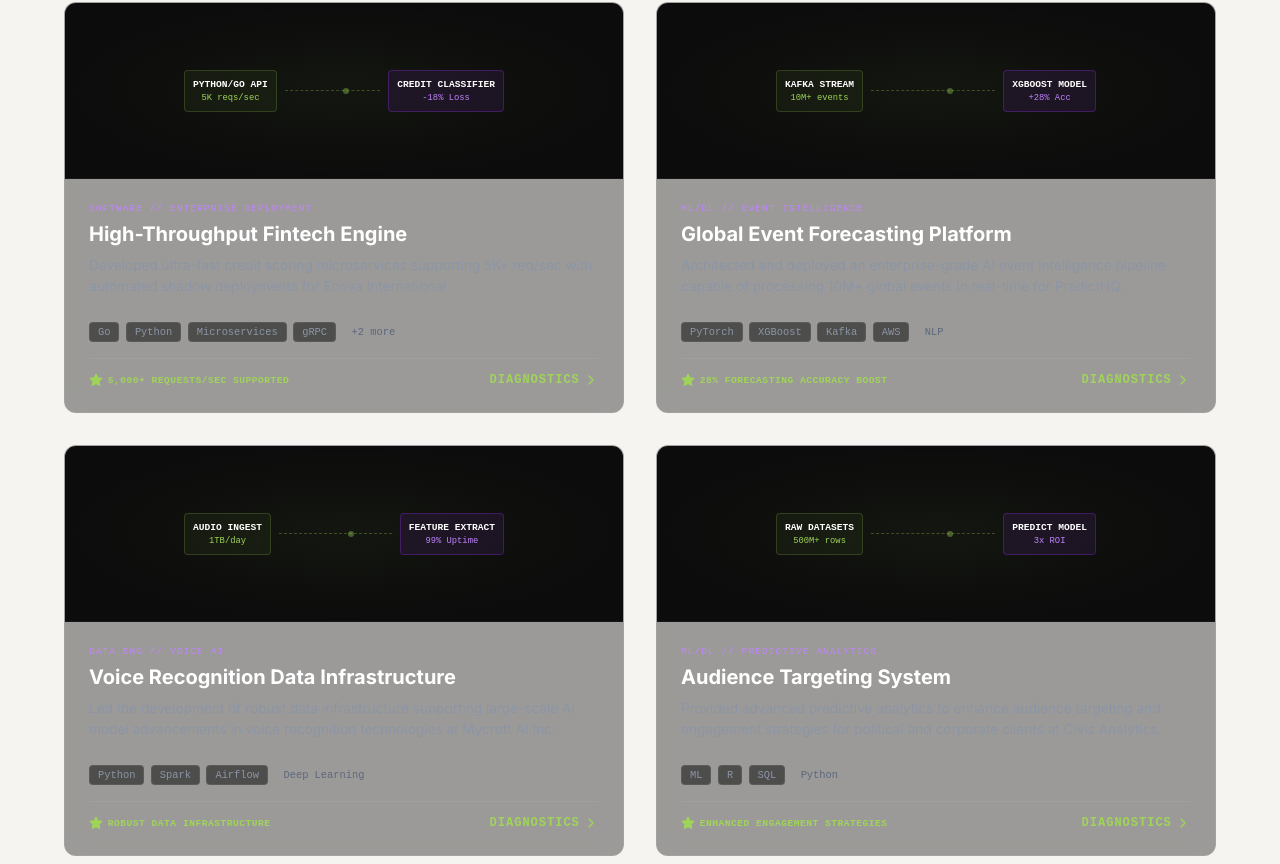
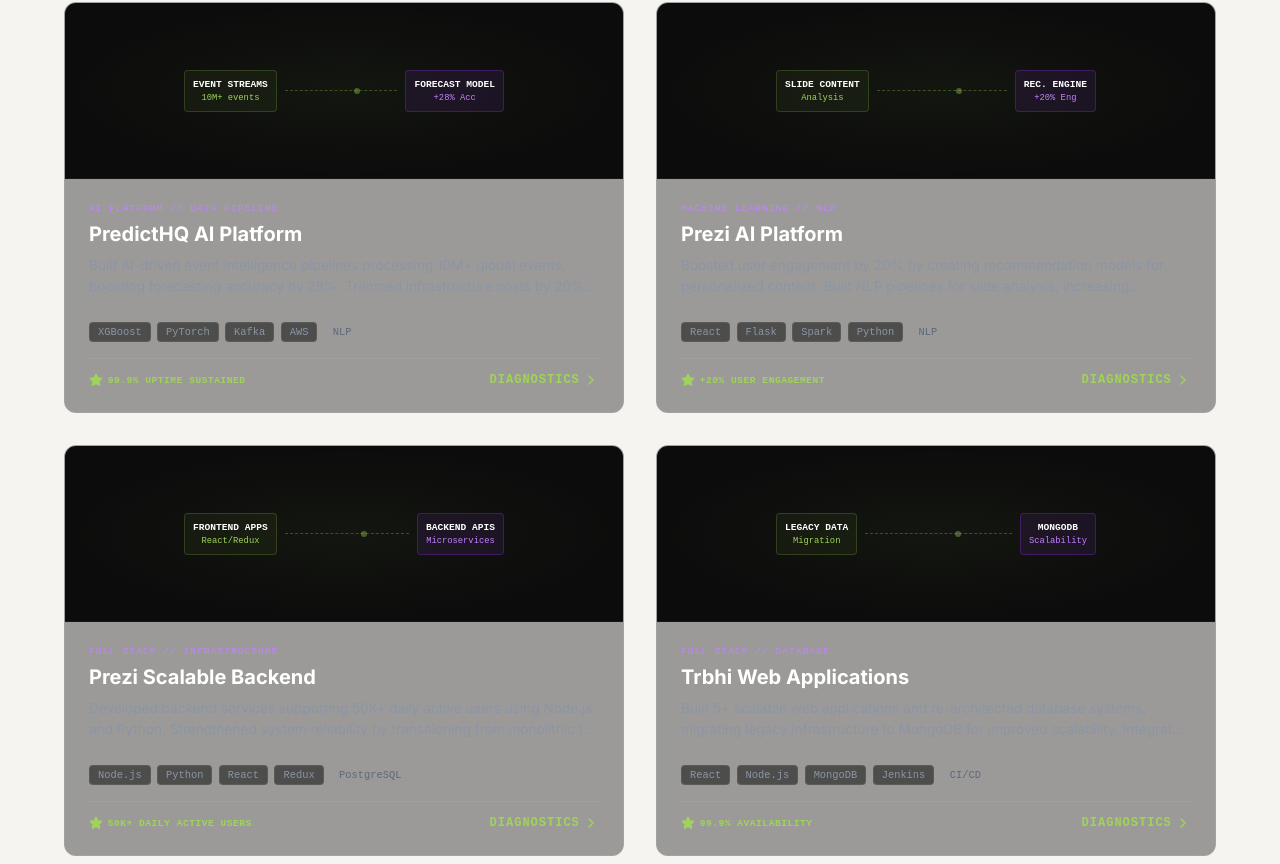
Before and after one commit to owennoah/david, a React (Vite) app: page / in a window 1280 px wide. Shown: the part 5256-6120 px from the top of the page. Built offline with nearby package versions, Linux system fonts and the light colour scheme.

Commit message:
feat: updated projects with actual PredictHQ, Prezi, and Trbhi experience details

```diff
--- a/src/App.jsx
+++ b/src/App.jsx
@@ -442,40 +442,40 @@
                 <div className="pg-bg-glow"></div>
                 <div className="pg-content">
                   <div className="pg-node pg-source">
-                    <span className="pg-title">Python/Go API</span>
-                    <span className="pg-sub">5K reqs/sec</span>
+                    <span className="pg-title">Event Streams</span>
+                    <span className="pg-sub">10M+ events</span>
                   </div>
                   <div className="pg-line">
                     <div className="pg-pulse-dot"></div>
                   </div>
                   <div className="pg-node pg-target">
-                    <span className="pg-title">Credit Classifier</span>
-                    <span className="pg-sub">-18% Loss</span>
+                    <span className="pg-title">Forecast Model</span>
+                    <span className="pg-sub">+28% Acc</span>
                   </div>
                 </div>
               </div>
 
               <div className="project-details">
                 <div className="project-header">
-                  <span className="project-category">Software // Enterprise Deployment</span>
-                  <h3 className="project-title-hover">High-Throughput Fintech Engine</h3>
+                  <span className="project-category">AI Platform // Data Pipeline</span>
+                  <h3 className="project-title-hover">PredictHQ AI Platform</h3>
                 </div>
                 <p className="project-desc">
-                  Developed ultra-fast credit scoring microservices supporting 5K+ req/sec with automated shadow deployments for Enova International.
+                  Built AI-driven event intelligence pipelines processing 10M+ global events, boosting forecasting accuracy by 28%. Trimmed infrastructure costs by 20% while maintaining performance.
                 </p>
 
                 <div className="project-tech-tags">
-                  <span>Go</span>
-                  <span>Python</span>
-                  <span>Microservices</span>
-                  <span>gRPC</span>
-                  <span className="tech-more">+2 more</span>
+                  <span>XGBoost</span>
+                  <span>PyTorch</span>
+                  <span>Kafka</span>
+                  <span>AWS</span>
+                  <span className="tech-more">NLP</span>
                 </div>
 
                 <div className="project-footer">
                   <div className="project-metric">
                     <svg width="14" height="14" viewBox="0 0 24 24" fill="#9FD458" stroke="#9FD458" strokeWidth="2" strokeLinecap="round" strokeLinejoin="round"><polygon points="12 2 15.09 8.26 22 9.27 17 14.14 18.18 21.02 12 17.77 5.82 21.02 7 14.14 2 9.27 8.91 8.26 12 2"></polygon></svg>
-                    <span>5,000+ requests/sec Supported</span>
+                    <span>99.9% Uptime Sustained</span>
                   </div>
                   <button className="project-link">
                     Diagnostics
@@ -491,40 +491,40 @@
                 <div className="pg-bg-glow"></div>
                 <div className="pg-content">
                   <div className="pg-node pg-source">
-                    <span className="pg-title">Kafka Stream</span>
-                    <span className="pg-sub">10M+ events</span>
+                    <span className="pg-title">Slide Content</span>
+                    <span className="pg-sub">Analysis</span>
                   </div>
                   <div className="pg-line">
                     <div className="pg-pulse-dot"></div>
                   </div>
                   <div className="pg-node pg-target">
-                    <span className="pg-title">XGBoost Model</span>
-                    <span className="pg-sub">+28% Acc</span>
+                    <span className="pg-title">Rec. Engine</span>
+                    <span className="pg-sub">+20% Eng</span>
                   </div>
                 </div>
               </div>
 
               <div className="project-details">
                 <div className="project-header">
-                  <span className="project-category">ML/DL // Event Intelligence</span>
-                  <h3 className="project-title-hover">Global Event Forecasting Platform</h3>
+                  <span className="project-category">Machine Learning // NLP</span>
+                  <h3 className="project-title-hover">Prezi AI Platform</h3>
                 </div>
                 <p className="project-desc">
-                  Architected and deployed an enterprise-grade AI event intelligence pipeline capable of processing 10M+ global events in real-time for PredictHQ.
+                  Boosted user engagement by 20% by creating recommendation models for personalized content. Built NLP pipelines for slide analysis, increasing relevance scoring accuracy by 25%.
                 </p>
 
                 <div className="project-tech-tags">
-                  <span>PyTorch</span>
-                  <span>XGBoost</span>
-                  <span>Kafka</span>
-                  <span>AWS</span>
+                  <span>React</span>
+                  <span>Flask</span>
+                  <span>Spark</span>
+                  <span>Python</span>
                   <span className="tech-more">NLP</span>
                 </div>
 
                 <div className="project-footer">
                   <div className="project-metric">
                     <svg width="14" height="14" viewBox="0 0 24 24" fill="#9FD458" stroke="#9FD458" strokeWidth="2" strokeLinecap="round" strokeLinejoin="round"><polygon points="12 2 15.09 8.26 22 9.27 17 14.14 18.18 21.02 12 17.77 5.82 21.02 7 14.14 2 9.27 8.91 8.26 12 2"></polygon></svg>
-                    <span>28% Forecasting Accuracy Boost</span>
+                    <span>+20% User Engagement</span>
                   </div>
                   <button className="project-link">
                     Diagnostics
@@ -540,39 +540,40 @@
                 <div className="pg-bg-glow"></div>
                 <div className="pg-content">
                   <div className="pg-node pg-source">
-                    <span className="pg-title">Audio Ingest</span>
-                    <span className="pg-sub">1TB/day</span>
+                    <span className="pg-title">Frontend Apps</span>
+                    <span className="pg-sub">React/Redux</span>
                   </div>
                   <div className="pg-line">
                     <div className="pg-pulse-dot"></div>
                   </div>
                   <div className="pg-node pg-target">
-                    <span className="pg-title">Feature Extract</span>
-                    <span className="pg-sub">99% Uptime</span>
+                    <span className="pg-title">Backend APIs</span>
+                    <span className="pg-sub">Microservices</span>
                   </div>
                 </div>
               </div>
 
               <div className="project-details">
                 <div className="project-header">
-                  <span className="project-category">Data Eng // Voice AI</span>
-                  <h3 className="project-title-hover">Voice Recognition Data Infrastructure</h3>
+                  <span className="project-category">Full Stack // Infrastructure</span>
+                  <h3 className="project-title-hover">Prezi Scalable Backend</h3>
                 </div>
                 <p className="project-desc">
-                  Led the development of robust data infrastructure supporting large-scale AI model advancements in voice recognition technologies at Mycroft AI Inc.
+                  Developed backend services supporting 50K+ daily active users using Node.js and Python. Strengthened system reliability by transitioning from monolithic to microservices architecture.
                 </p>
 
                 <div className="project-tech-tags">
+                  <span>Node.js</span>
                   <span>Python</span>
-                  <span>Spark</span>
-                  <span>Airflow</span>
-                  <span className="tech-more">Deep Learning</span>
+                  <span>React</span>
+                  <span>Redux</span>
+                  <span className="tech-more">PostgreSQL</span>
                 </div>
 
                 <div className="project-footer">
                   <div className="project-metric">
                     <svg width="14" height="14" viewBox="0 0 24 24" fill="#9FD458" stroke="#9FD458" strokeWidth="2" strokeLinecap="round" strokeLinejoin="round"><polygon points="12 2 15.09 8.26 22 9.27 17 14.14 18.18 21.02 12 17.77 5.82 21.02 7 14.14 2 9.27 8.91 8.26 12 2"></polygon></svg>
-                    <span>Robust Data Infrastructure</span>
+                    <span>50K+ Daily Active Users</span>
                   </div>
                   <button className="project-link">
                     Diagnostics
@@ -588,39 +589,40 @@
                 <div className="pg-bg-glow"></div>
                 <div className="pg-content">
                   <div className="pg-node pg-source">
-                    <span className="pg-title">Raw Datasets</span>
-                    <span className="pg-sub">500M+ rows</span>
+                    <span className="pg-title">Legacy Data</span>
+                    <span className="pg-sub">Migration</span>
                   </div>
                   <div className="pg-line">
                     <div className="pg-pulse-dot"></div>
                   </div>
                   <div className="pg-node pg-target">
-                    <span className="pg-title">Predict Model</span>
-                    <span className="pg-sub">3x ROI</span>
+                    <span className="pg-title">MongoDB</span>
+                    <span className="pg-sub">Scalability</span>
                   </div>
                 </div>
               </div>
 
               <div className="project-details">
                 <div className="project-header">
-                  <span className="project-category">ML/DL // Predictive Analytics</span>
-                  <h3 className="project-title-hover">Audience Targeting System</h3>
+                  <span className="project-category">Full Stack // Database</span>
+                  <h3 className="project-title-hover">Trbhi Web Applications</h3>
                 </div>
                 <p className="project-desc">
-                  Provided advanced predictive analytics to enhance audience targeting and engagement strategies for political and corporate clients at Civis Analytics.
+                  Built 5+ scalable web applications and re-architected database systems, migrating legacy infrastructure to MongoDB for improved scalability. Integrated third-party services.
                 </p>
 
                 <div className="project-tech-tags">
-                  <span>ML</span>
-                  <span>R</span>
-                  <span>SQL</span>
-                  <span className="tech-more">Python</span>
+                  <span>React</span>
+                  <span>Node.js</span>
+                  <span>MongoDB</span>
+                  <span>Jenkins</span>
+                  <span className="tech-more">CI/CD</span>
                 </div>
 
                 <div className="project-footer">
                   <div className="project-metric">
                     <svg width="14" height="14" viewBox="0 0 24 24" fill="#9FD458" stroke="#9FD458" strokeWidth="2" strokeLinecap="round" strokeLinejoin="round"><polygon points="12 2 15.09 8.26 22 9.27 17 14.14 18.18 21.02 12 17.77 5.82 21.02 7 14.14 2 9.27 8.91 8.26 12 2"></polygon></svg>
-                    <span>Enhanced Engagement Strategies</span>
+                    <span>99.9% Availability</span>
                   </div>
                   <button className="project-link">
                     Diagnostics
```
